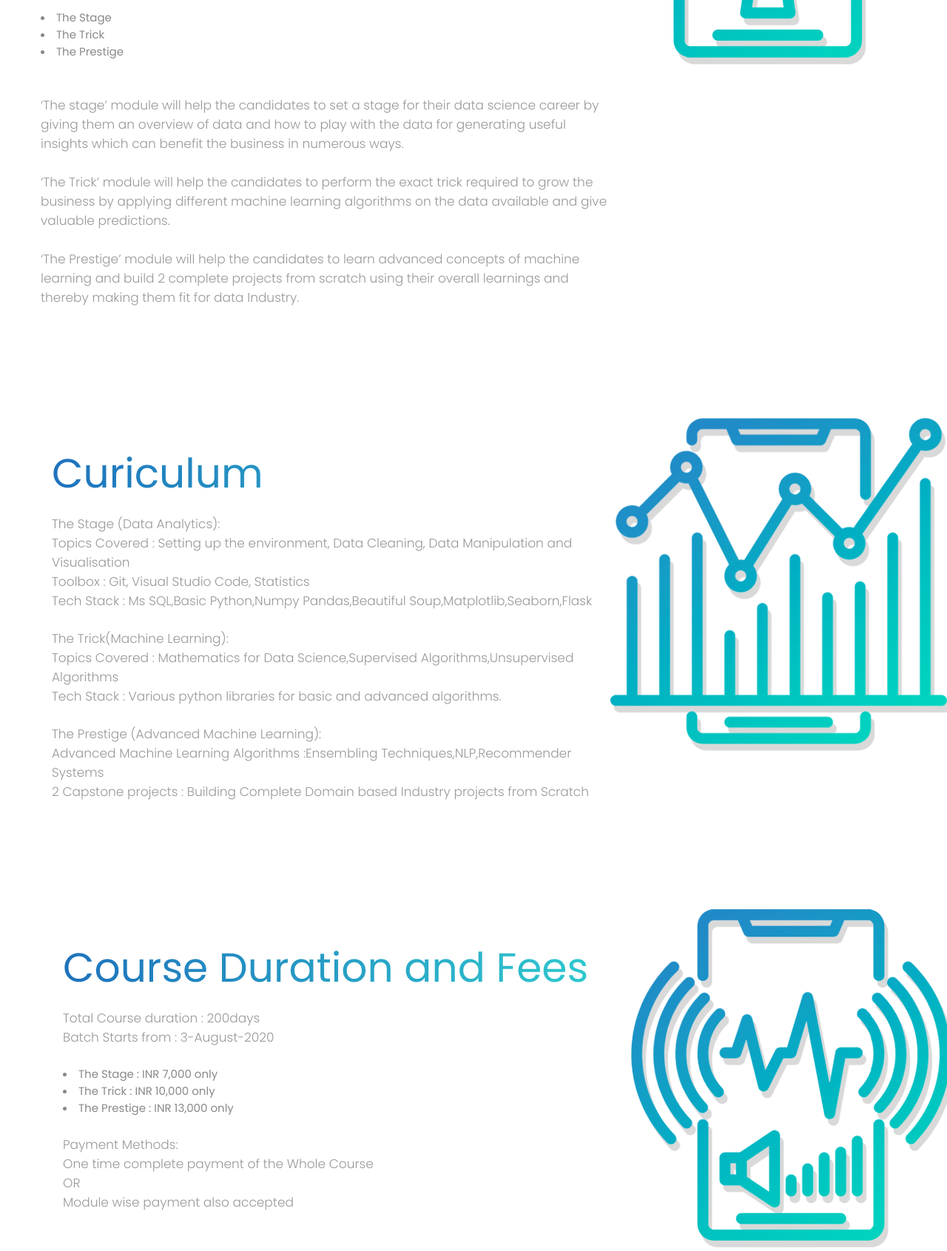
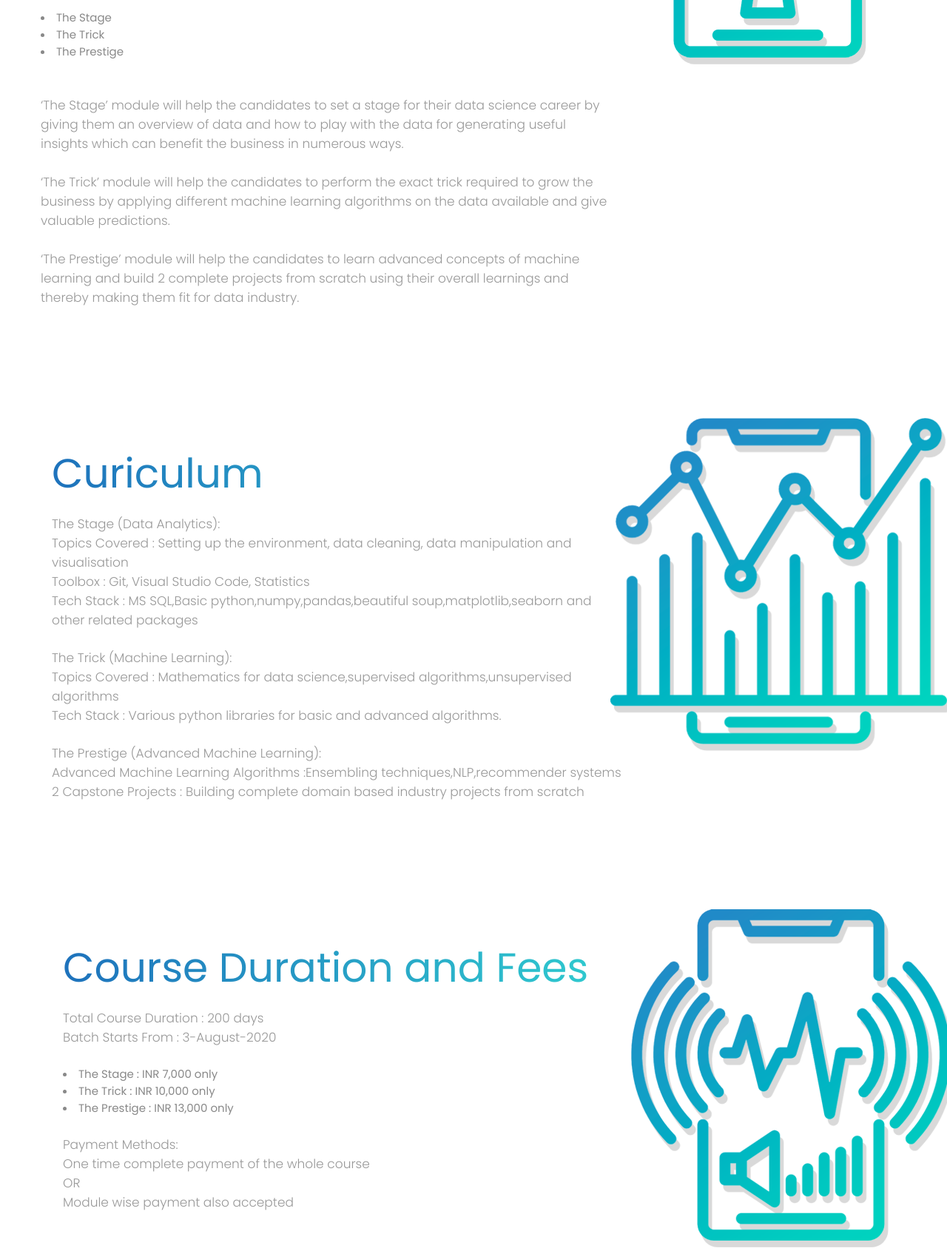
Before and after one commit to Srishtisawla/srishtisawla.github.io, a plain HTML site: page about.html in a window 1280 px wide. Shown: the part 570-2261 px from the top of the page at 74% size. Drawn offline with Linux system fonts and the light colour scheme.

Commit message:
Version 1.2

```diff
--- a/about.html
+++ b/about.html
@@ -60,16 +60,16 @@
                <div class="col-md-8 cont_theme_blog">
                   <div class="full">
                      <h3>Data Science Triology</h3>
-                     <p> “Data Science Triology” is a complete hands-on course for learning all the aspects of Data Science used in industry from scratch.<br>This course is stitched in such a way that it covers the needs of every individual.<br><br>
-The goal of this course is to simplify the concepts of Data Science for candidates who aspire to become successful Data Scientists but get confused and stuck by seeing huge and complicated resources online.<br><br>
+                     <p> “Data Science Triology” is a complete hands-on course for learning all the aspects of data science used in industry from scratch.<br>This course is stitched in such a way that it covers the needs of every individual.<br><br>
+The goal of this course is to simplify the concepts of data science for candidates who aspire to become successful data scientists but get confused and stuck by seeing huge and complicated resources online.<br><br>
 Data Science Triology divides the course into three important modules,
 <li>The Stage</li>
 <li>The Trick</li>
 <li>The Prestige</li><br></p>
 
-<p>‘The stage’ module will help the candidates to set a stage for their data science career by giving them an overview of data and how to play with the data for generating useful insights which can benefit the business in numerous ways.<br><br>
+<p>‘The Stage’ module will help the candidates to set a stage for their data science career by giving them an overview of data and how to play with the data for generating useful insights which can benefit the business in numerous ways.<br><br>
 ‘The Trick’ module will help the candidates to perform the exact trick required to grow the business by applying different machine learning algorithms on the data available and give valuable predictions.<br><br>
-‘The Prestige’ module will help the candidates to learn advanced concepts of machine learning and build 2 complete projects from scratch using their overall learnings and thereby making them fit for data Industry.
+‘The Prestige’ module will help the candidates to learn advanced concepts of machine learning and build 2 complete projects from scratch using their overall learnings and thereby making them fit for data industry.
 </p>
                   </div>
                </div>
@@ -93,15 +93,15 @@ Data Science Triology divides the course into three important modules,
                      <h3>Curiculum</h3>
                      <p>The Stage (Data Analytics): <br>
 
-Topics Covered : Setting up the environment, Data Cleaning, Data Manipulation and Visualisation<br>
+Topics Covered : Setting up the environment, data cleaning, data manipulation and visualisation<br>
 Toolbox : Git, Visual Studio Code, Statistics<br>
-Tech Stack : Ms SQL,Basic Python,Numpy Pandas,Beautiful Soup,Matplotlib,Seaborn,Flask<br></p>
-<p>The Trick(Machine Learning):<br>
-Topics Covered : Mathematics for Data Science,Supervised Algorithms,Unsupervised Algorithms<br>
+Tech Stack : MS SQL,Basic python,numpy,pandas,beautiful soup,matplotlib,seaborn and other related packages<br></p>
+<p>The Trick (Machine Learning):<br>
+Topics Covered : Mathematics for data science,supervised algorithms,unsupervised algorithms<br>
 Tech Stack : Various python libraries for basic and advanced algorithms.<br></p>
 <p>The Prestige (Advanced Machine Learning):<br>
-Advanced Machine Learning Algorithms :Ensembling Techniques,NLP,Recommender Systems<br>
-2 Capstone projects : Building Complete Domain based Industry projects from Scratch</p>
+Advanced Machine Learning Algorithms :Ensembling techniques,NLP,recommender systems<br>
+2 Capstone Projects : Building complete domain based industry projects from scratch</p>
                   </div>
                </div>
                <!-- end featured cont -->
@@ -122,15 +122,15 @@ Advanced Machine Learning Algorithms :Ensembling Techniques,NLP,Recommender Syst
                <div class="col-md-8 cont_theme_blog">
                   <div class="full">
                      <h3>Course Duration and Fees</h3>
-                     <p>Total Course duration : 200days<br>
- Batch Starts from : 3-August-2020
+                     <p>Total Course Duration : 200 days<br>
+ Batch Starts From : 3-August-2020
 </p><p>
 <li>The Stage : INR 7,000 only</li>
 <li>The Trick : INR 10,000 only</li>
 <li>The Prestige : INR 13,000 only</li></p><p>
 Payment Methods: <br>
 
-One time complete payment of the Whole Course<br>
+One time complete payment of the whole course<br>
 OR<br>
 Module wise payment also accepted
 </p>
@@ -153,7 +153,7 @@ Module wise payment also accepted
                <div class="col-md-8 cont_theme_blog">
                   <div class="full">
                      <h3>Enrollment Process</h3>
-                     <p>For Enrolling yourself into the course or any other inquires,please drop a mail at contact@srishtisawla.com with your details including Work experience and why do you aspire a career in this field.<br><br>
+                     <p>For enrolling yourself into the course or any other inquires,please drop a mail at contact@srishtisawla.com with your details including work experience and why do you aspire a career in this field.<br><br>
 I will personally shortlist students and futher details will be communicated over mail.
 </p>
                   </div>
```
Also changed, not shown: contact.html (+1 -3 lines), index.html (+3 -3 lines).
